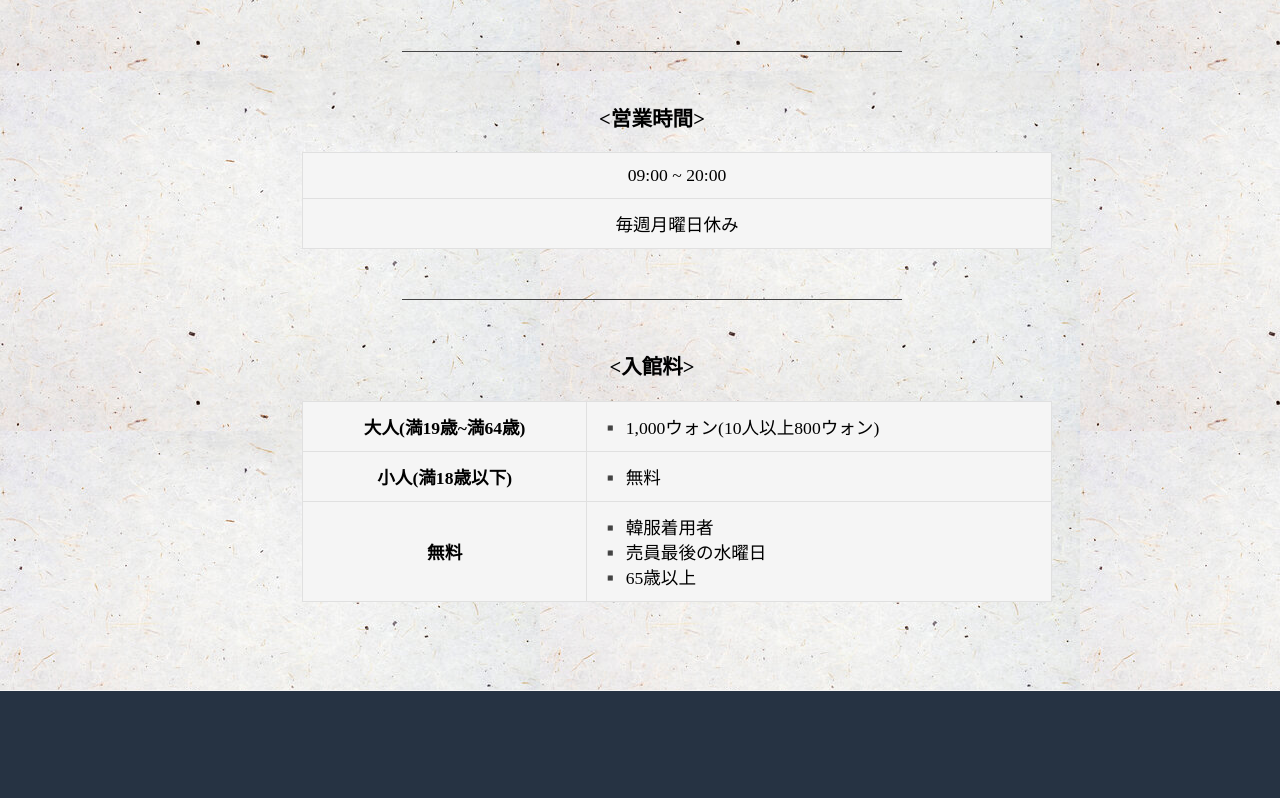
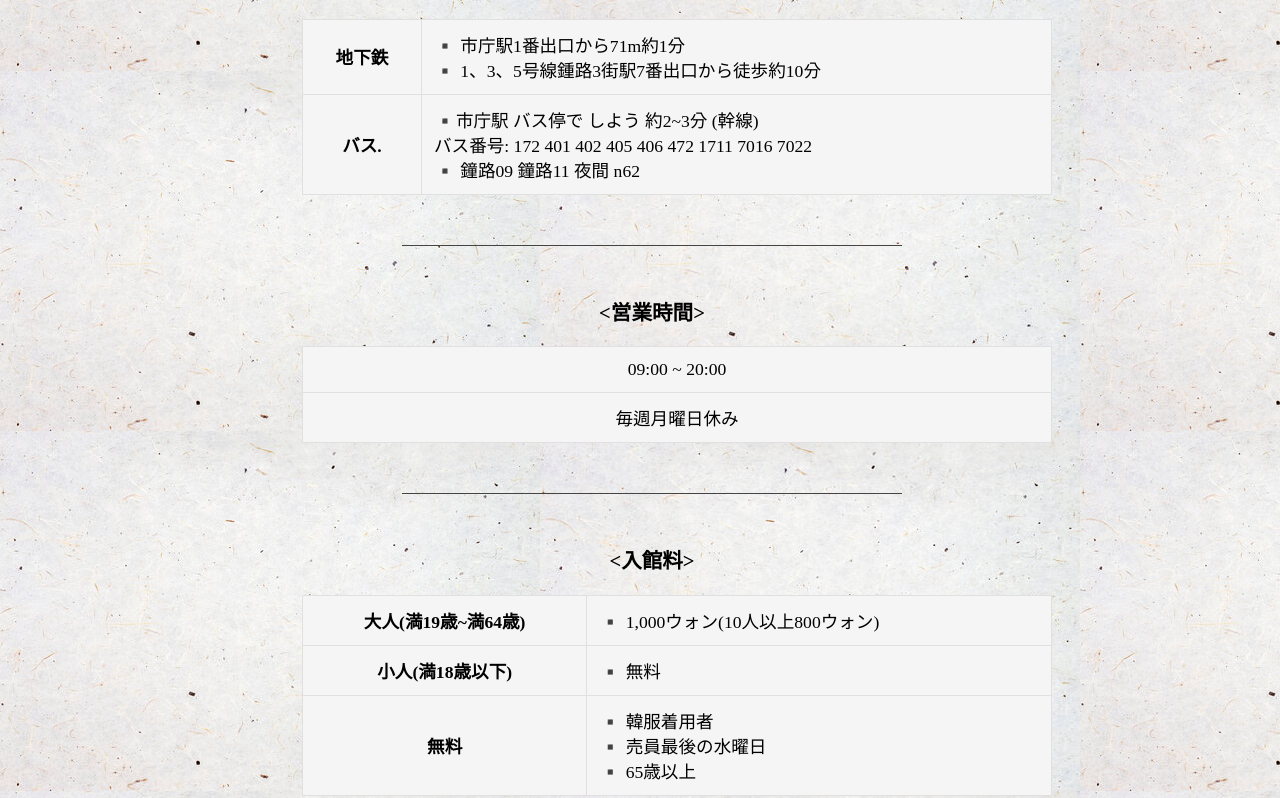
Before and after one commit to smuHyuns/5gung5gung, a plain HTML site: page 한콘/kor/덕수궁jpa/덕수궁_설명.html in a window 1280 px wide. Shown: the part 1369-2167 px from the top of the page. Drawn offline with Linux system fonts and the light colour scheme; a web font is replaced by a local one.

Commit message:
Add files via upload

```diff
--- a/한콘/kor/덕수궁jpa/덕수궁_설명.html
+++ b/한콘/kor/덕수궁jpa/덕수궁_설명.html
@@ -154,12 +154,34 @@
             <div class = "article_map">
               <h2>アクセス<br></h2>
               <iframe frameborder = "0"scrolling ="no"marginwidth ="0"width = "640" height = "380"src ="https://map.konest.com/dforum/763?pop=0"></iframe>
-              <p style = "text-align: center;"></p>
             </div>
 
-            <div class="jb-division-line"></div>
 
             <div class = "article_explain">
+              <p style="font-size : 1.1rem;"></p>
+              <table class="tg">
+
+                <thead>
+                </thead>
+                <tbody>
+                  <tr>
+                    <td class="tg-head">地下鉄</td>
+                    <td class="tg-0lax"> ▪️ 市庁駅1番出口から71m約1分<br>
+                      ▪️ 1、3、5号線鍾路3街駅7番出口から徒歩約10分<br>
+
+                  </tr>
+
+                  <tr>
+                    <td class="tg-head">バス.</td>
+                    <td class="tg-0lax"> ▪️市庁駅 バス停で しよう 約2~3分 (幹線)<br>
+                      バス番号: 172 401 402 405 406 472 1711 7016 7022<br>
+                      ▪️ 鐘路09 鐘路11 夜間 n62
+
+                  </tr>
+                </tbody>
+                </table>
+
+                <div class="jb-division-line"></div>
               <h3 style="text-align:center;"><営業時間></h2>
 
               <table class="tg">
```
Also changed, not shown: 한콘/kor/경희궁jpa/경희궁_설명.html (+25 -2 lines).
